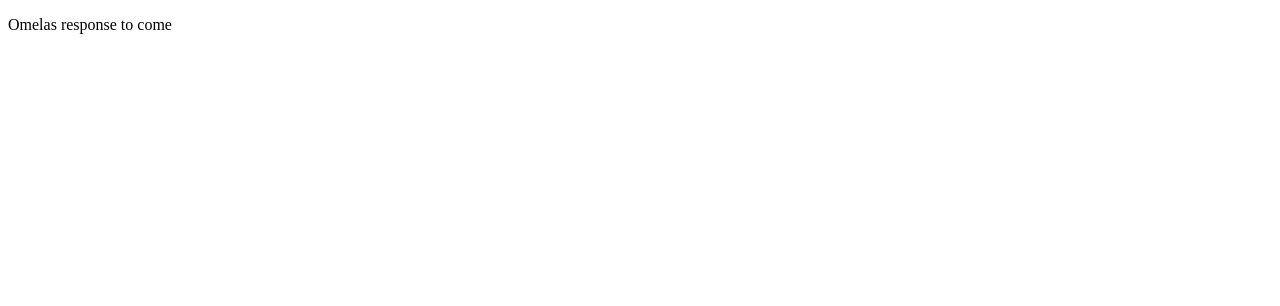
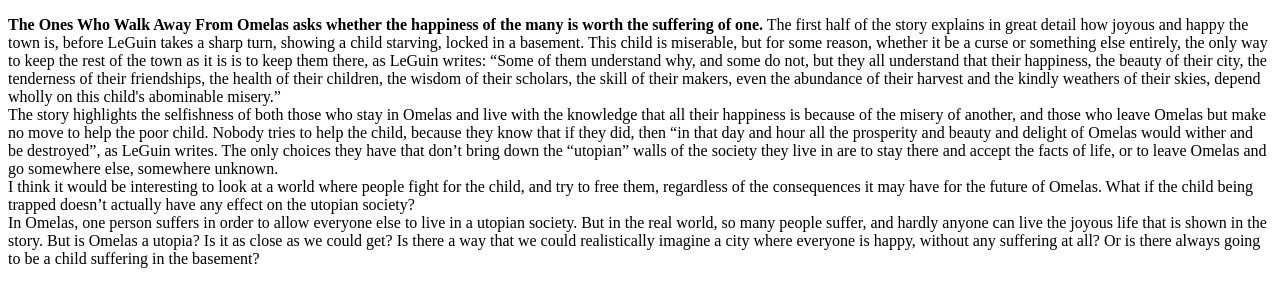
Before and after one commit to oeschutz-data352w/oeschutz-data352w.github.io, a plain HTML site: page omelas.html in a window 1280 px wide. Drawn offline with Linux system fonts and the light colour scheme.

Commit message:
add response to omelas

```diff
--- a/omelas.html
+++ b/omelas.html
@@ -5,7 +5,14 @@
   </head>
   <body>
     <p>
-      Omelas response to come
+      <b>The Ones Who Walk Away From Omelas asks whether the happiness of the many is worth the suffering of one.</b> The first half of the story explains in great detail how joyous and happy the town is, before LeGuin takes a sharp turn, showing a child starving, locked in a basement. This child is miserable, but for some reason, whether it be a curse or something else entirely, the only way to keep the rest of the town as it is is to keep them there, as LeGuin writes: “Some of them understand why, and some do not, but they all understand that their happiness, the beauty of their city, the tenderness of their friendships, the health of their children, the wisdom of their scholars, the skill of their makers, even the abundance of their harvest and the kindly weathers of their skies, depend wholly on this child's abominable misery.”
+      <br>
+      The story highlights the selfishness of both those who stay in Omelas and live with the knowledge that all their happiness is because of the misery of another, and those who leave Omelas but make no move to help the poor child. Nobody tries to help the child, because they know that if they did, then “in that day and hour all the prosperity and beauty and delight of Omelas would wither and be destroyed”, as LeGuin writes. The only choices they have that don’t bring down the “utopian” walls of the society they live in are to stay there and accept the facts of life, or to leave Omelas and go somewhere else, somewhere unknown.
+      <br>
+      I think it would be interesting to look at a world where people fight for the child, and try to free them, regardless of the consequences it may have for the future of Omelas. What if the child being trapped doesn’t actually have any effect on the utopian society?
+      <br>
+      In Omelas, one person suffers in order to allow everyone else to live in a utopian society. But in the real world, so many people suffer, and hardly anyone can live the joyous life that is shown in the story. But is Omelas a utopia? Is it as close as we could get? Is there a way that we could realistically imagine a city where everyone is happy, without any suffering at all? Or is there always going to be a child suffering in the basement?
+
     </p>
   </body>
 </html>
```
